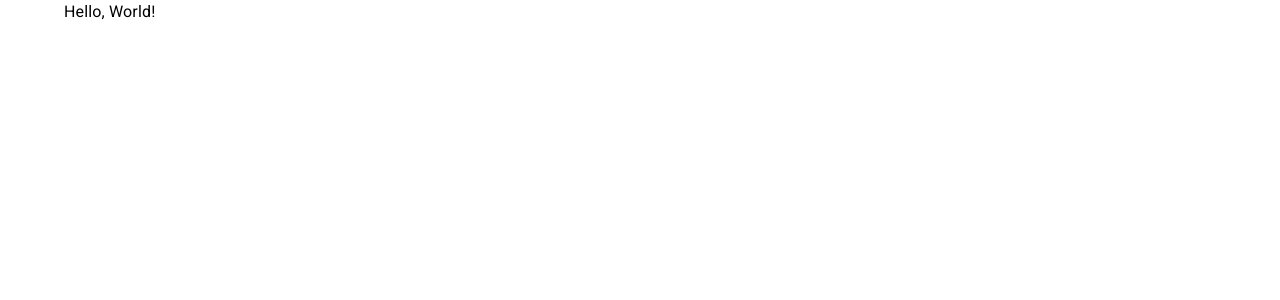
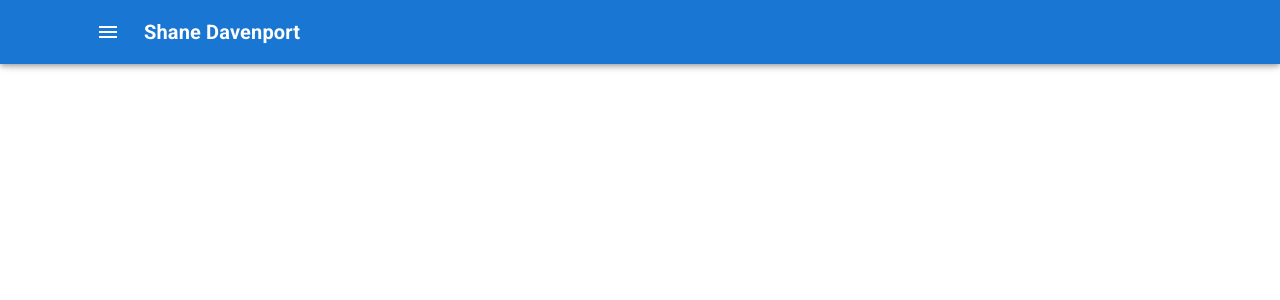
Before and after one commit to BinaryBand/portfolio, a React (Create React App) app: page / in a window 1280 px wide. Shown: the top 300 px of the page. Built offline with nearby package versions, Linux system fonts and the light colour scheme.

Commit message:
Added navigation bar

```diff
--- a/src/components/MasterLayout.tsx
+++ b/src/components/MasterLayout.tsx
@@ -1,8 +1,17 @@
+import Container from "@mui/material/Container";
+import Navbar from "./Navbar";
+
 import { Outlet } from "react-router-dom";
 
 
 export default function MasterLayout(): JSX.Element {
   return (
-    <Outlet />
+    <>
+      <Navbar title="Shane Davenport" />
+
+      <Container>
+        <Outlet />
+      </Container>
+    </>
   );
 }
--- /dev/null
+++ b/src/components/Navbar.tsx
@@ -0,0 +1,78 @@
+import React from 'react';
+import AppBar from '@mui/material/AppBar';
+import Container from '@mui/material/Container';
+import Drawer from '@mui/material/Drawer';
+import Toolbar from '@mui/material/Toolbar';
+import Typography from '@mui/material/Typography';
+
+import IconButton from '@mui/material/IconButton';
+import ChevronLeftIcon from '@mui/icons-material/ChevronLeft';
+import MenuIcon from '@mui/icons-material/Menu';
+
+import { Link } from "react-router-dom";
+
+
+type NavbarProps = {
+  title?: string;
+};
+
+type NavbarState = {
+  isDrawerOpen: boolean;
+};
+
+export default class Navbar extends React.Component<NavbarProps> {
+  private title: string;
+
+  public state: NavbarState = {
+    isDrawerOpen: false,
+  };
+
+  constructor(props: NavbarProps) {
+    super(props);
+
+    this.title = props.title || 'Homepage';
+
+    this.openDrawer = this.openDrawer.bind(this);
+    this.closeDrawer = this.closeDrawer.bind(this);
+  }
+
+  private openDrawer(): void {
+    this.setState({ isDrawerOpen: true });
+  }
+
+  private closeDrawer(): void {
+    this.setState({ isDrawerOpen: false });
+  }
+
+  public render(): JSX.Element {
+    return (
+      <>
+        <AppBar>
+          <Container>
+            <Toolbar>
+              <IconButton aria-label="open drawer" color="inherit" sx={{ mr: 2 }} onClick={this.openDrawer}>
+                <MenuIcon />
+              </IconButton>
+
+              <Typography variant="h6" component={Link} to="/" sx={{
+                mr: 2,
+                display: { xs: 'none', md: 'flex' },
+                fontWeight: 600,
+                color: 'inherit',
+                textDecoration: 'none',
+              }}>
+                {this.title}
+              </Typography>
+            </Toolbar>
+          </Container>
+        </AppBar>
+
+        <Drawer open={this.state.isDrawerOpen}>
+          <IconButton aria-label="close drawer" color="inherit" sx={{ mr: 2 }} onClick={this.closeDrawer}>
+            <ChevronLeftIcon />
+          </IconButton>
+        </Drawer>
+      </>
+    );
+  }
+}
```
